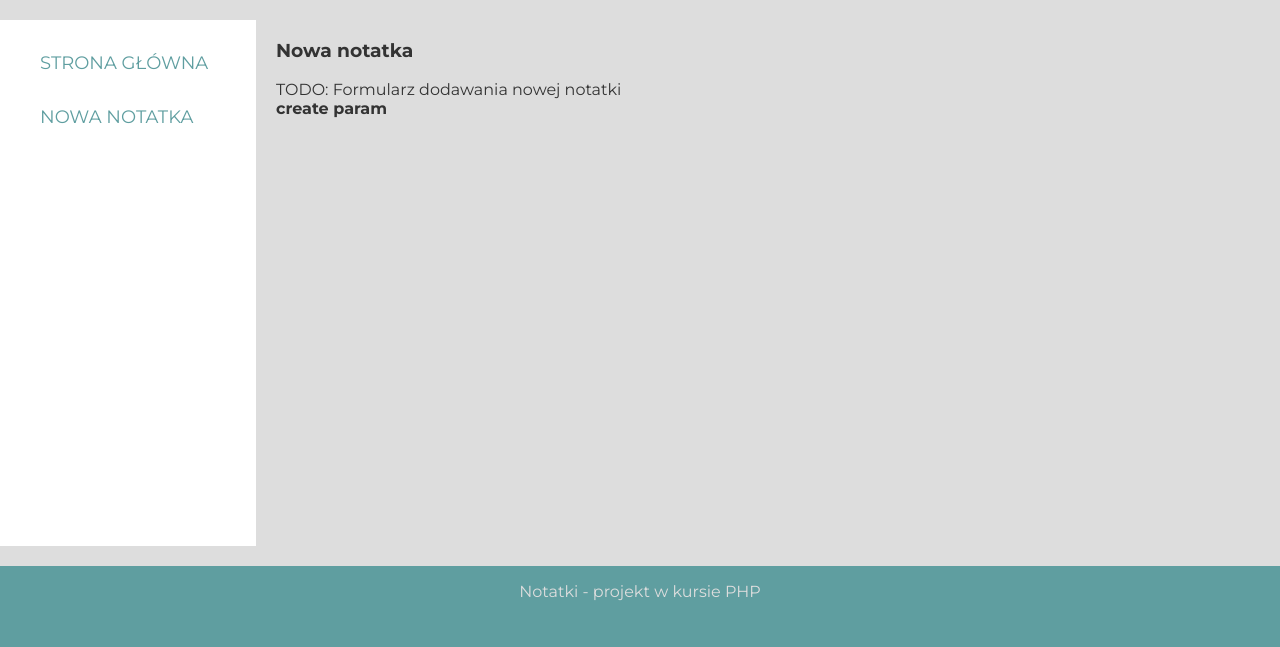
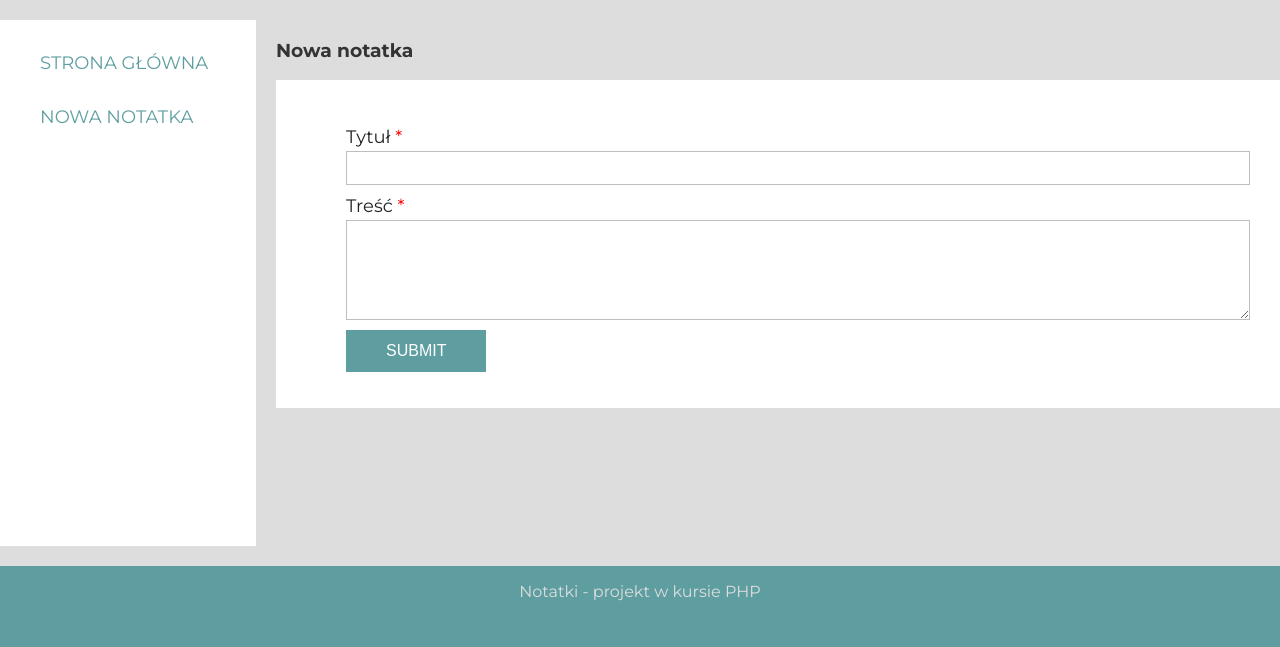
Before and after one commit to kapakrystian/Notatnik, a PHP site: page /?action=create in a window 1280 px wide. Shown: the part 153-800 px from the top of the page. Run offline with PHP 8.4, Linux system fonts and the light colour scheme; some libraries are stand-ins or nearby versions.

Commit message:
Formularz dodawania notatki + optymalizacja

```diff
--- a/index.php
+++ b/index.php
@@ -13,15 +13,36 @@ $action = $_GET['action'] ?? DEFAULT_ACTION;
 
 $view = new View();
 
+$viewParams = [];
 
-$viewParams = [];
-if ($action === 'create') {
-    $page = 'create';
-    $viewParams['resultCreate'] = 'create param';
-} else {
-    $page = 'list';
-    $viewParams['resultList'] = 'list param';
+
+switch ($action) {
+
+    case 'create':
+        $page = 'create';
+        /*-----------------------------------------------------
+        Flaga określająca moment przed i po utworzeniu notatki
+        false -> przed, pobrany zostaje GET'em sam form
+        true -> po, wysłane POST'em dane z form'a
+        ------------------------------------------------------*/
+        $created = false;
+
+        if (!empty($_POST)) {
+            $created = true;
+            $viewParams = [
+                'title' => $_POST['title'],
+                'description' => $_POST['description']
+            ];
+        }
+        $viewParams['created'] = $created;
+        break;
+
+    case 'show':
+        # code...
+
+    default:
+        $page = 'list';
+        break;
 }
 
-
 $view->render($page, $viewParams);
--- a/templates/pages/create.php
+++ b/templates/pages/create.php
@@ -1,9 +1,28 @@
 <div>
     <h3>Nowa notatka</h3>
-    <div>TODO: Formularz dodawania nowej notatki</div>
-    <b>
-        <?php
-        echo $params['resultCreate'] ?? '';
-        ?>
-    </b>
+    <div>
+        <?php if ($params['created']) : ?>
+            <div>
+                <div><?php echo "Tytuł: " . $params['title'] ?></div>
+                <div><?php echo "Treść: " . $params['description'] ?></div>
+            </div>
+
+        <?php else : ?>
+            <form class="note-form" action="/?action=create" method="post">
+                <ul>
+                    <li>
+                        <label for="title">Tytuł <span class="required">*</span></label>
+                        <input type="text" name="title" class="field-long">
+                    </li>
+                    <li>
+                        <label for="description">Treść <span class="required">*</span></label>
+                        <textarea name="description" id="field5" class="field-long field-textarea"></textarea>
+                    </li>
+                    <li>
+                        <input type="submit" value="Submit">
+                    </li>
+                </ul>
+            </form>
+        <?php endif; ?>
+    </div>
 </div>
```
